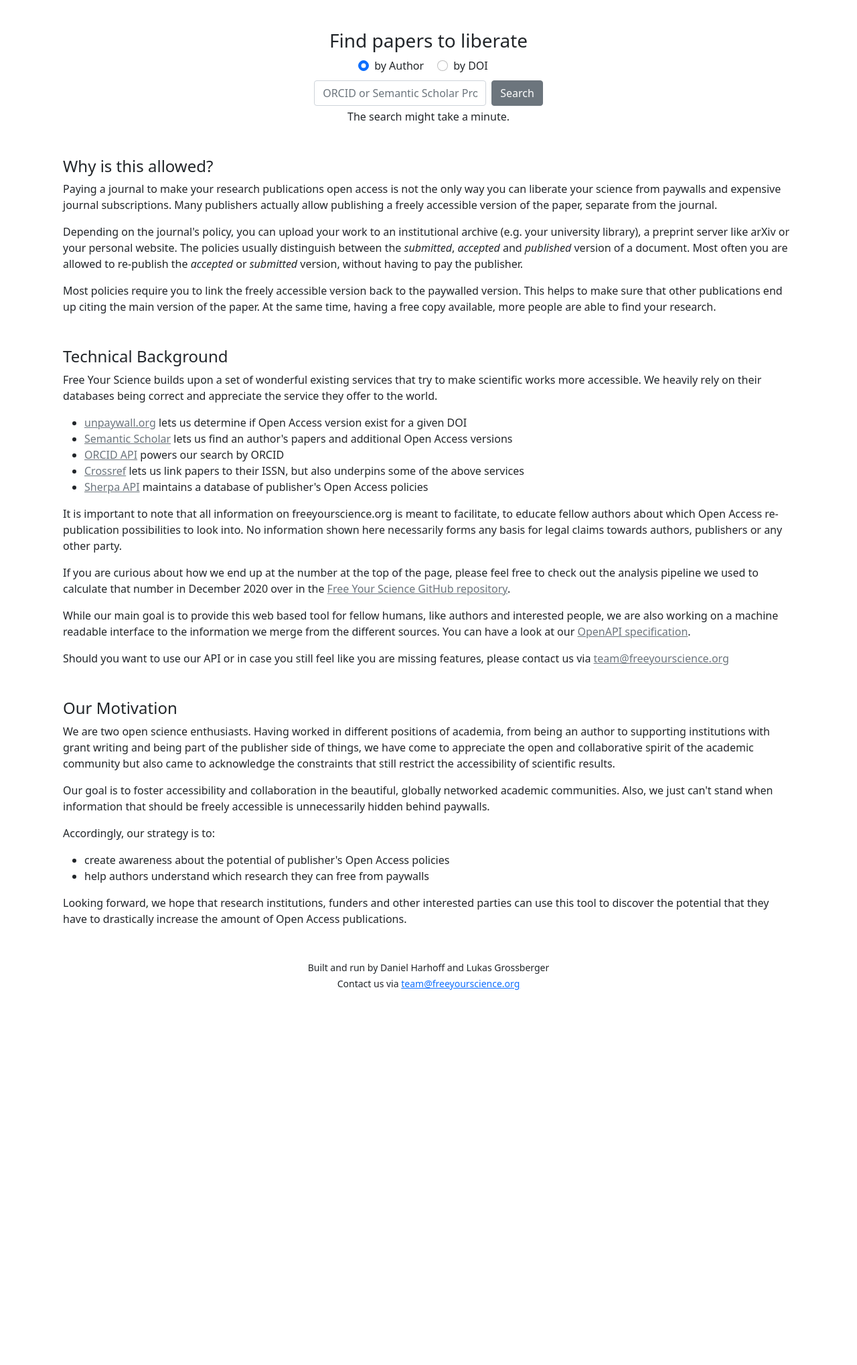
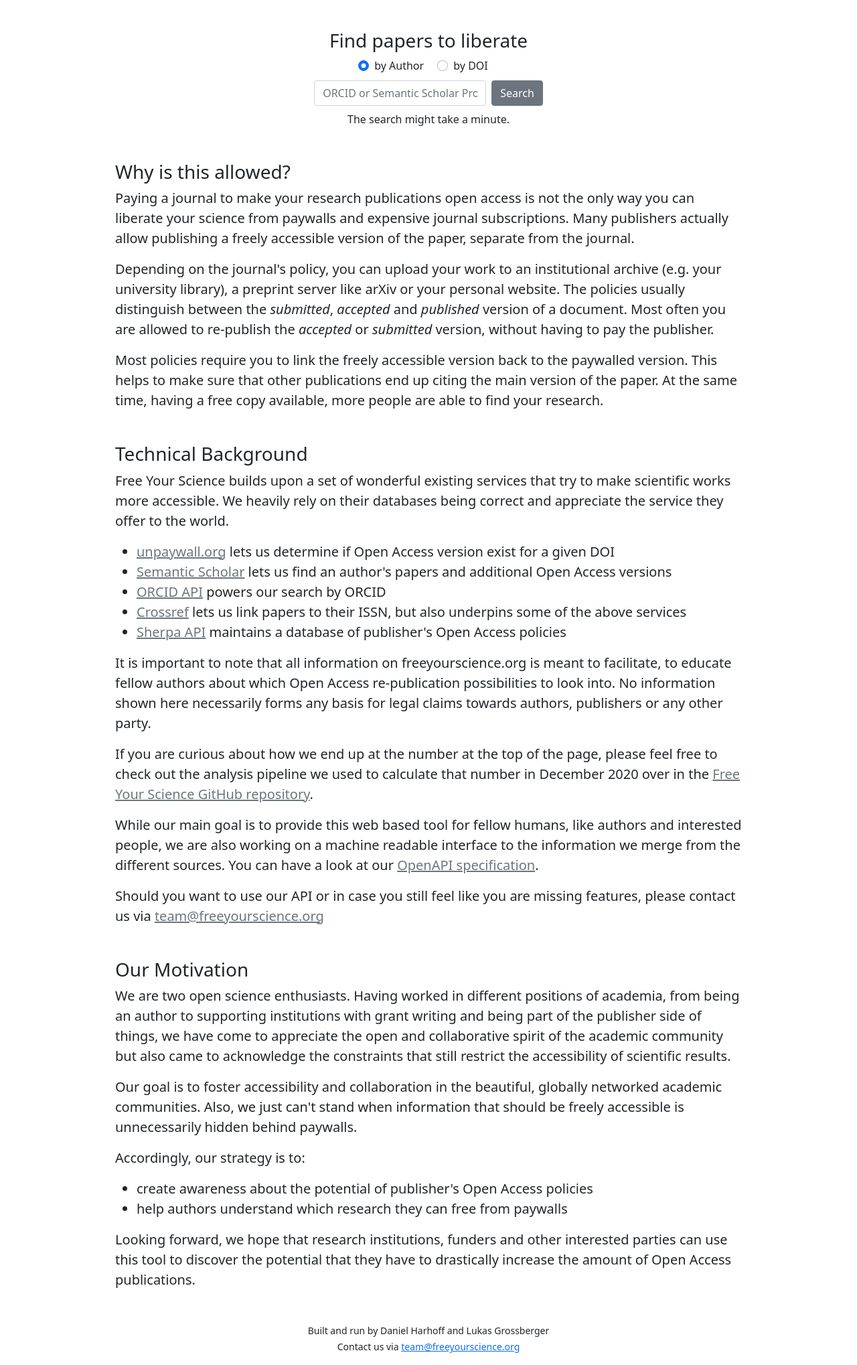
Before and after one commit to freeyourscience/freeyourscience, a FastAPI app: page / in a window 1280 px wide. Shown: the part 172-2210 px from the top of the page at 67% size. Before the commit the page ends 1650 px from the top, so only its background shows below. Run offline with FastAPI, Linux system fonts and the light colour scheme.

Commit message:
update font sizes on landing page

```diff
--- a/fyscience/static/main.css
+++ b/fyscience/static/main.css
@@ -1,9 +1,15 @@
 div.paper-details {
-    background: #ffffff;
+  background: #ffffff;
 }
 
 .single-paper .paper-details .paper-title {
-    font-size:150%;
-    margin-top:2em;
-    margin-bottom:1em;
+  font-size: 150%;
+  margin-top: 2em;
+  margin-bottom: 1em;
 }
+
+.landing-page main {
+  max-width: 960px;
+  margin-right: auto;
+  margin-left: auto;
+}
--- a/fyscience/templates/base.html
+++ b/fyscience/templates/base.html
@@ -24,9 +24,7 @@
 </head>
 
 <body>
-    <div>
-        {% block content %}{% endblock %}
-    </div>
+    {% block content %}{% endblock %}
 </body>
 
 </html>
--- a/fyscience/templates/landing_page.html
+++ b/fyscience/templates/landing_page.html
@@ -1,6 +1,6 @@
 {% extends "base.html" %}
 {% block content %}
-<div class="container">
+<div class="container landing-page">
 	<header class="container fs-2 lh-sm mt-5 mb-5 text-center">
 		<div class="row row-cols-2 justify-content-md-center">
 			<div class="col text-end border-end">
@@ -15,7 +15,7 @@
 		</div>
 	</header>
 
-	<main>
+	<main class="fs-5">
 		<section class="container mb-5 text-center">
 			<h2 class="fs-3">
 				Find papers to liberate
@@ -48,7 +48,7 @@
 		</section>
 
 		<section class="container mb-5">
-			<h2 class="fs-4">
+			<h2 class="fs-3">
 				Why is this allowed?
 			</h2>
 			<p>
@@ -73,7 +73,7 @@
 		</section>
 
 		<section class="container mb-5">
-			<h2 class="fs-4">
+			<h2 class="fs-3">
 				Technical Background
 			</h2>
 			{# TODO: Ask if we can use logos of our data partners.
@@ -136,7 +136,7 @@
 		</section>
 
 		<section class="container mb-5">
-			<h2 class="fs-4">
+			<h2 class="fs-3">
 				Our Motivation
 			</h2>
 			{#
```
